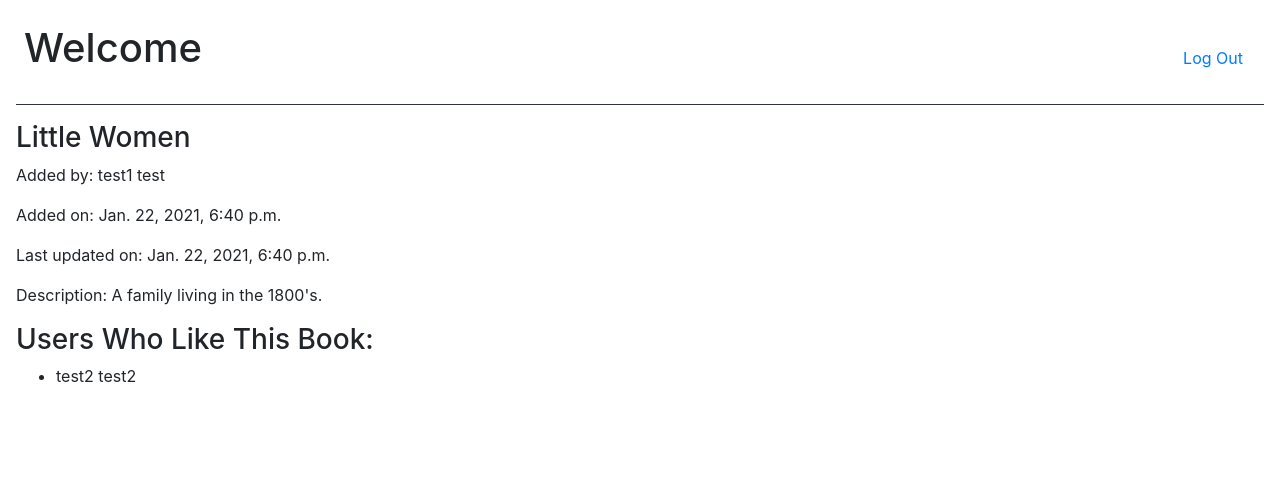
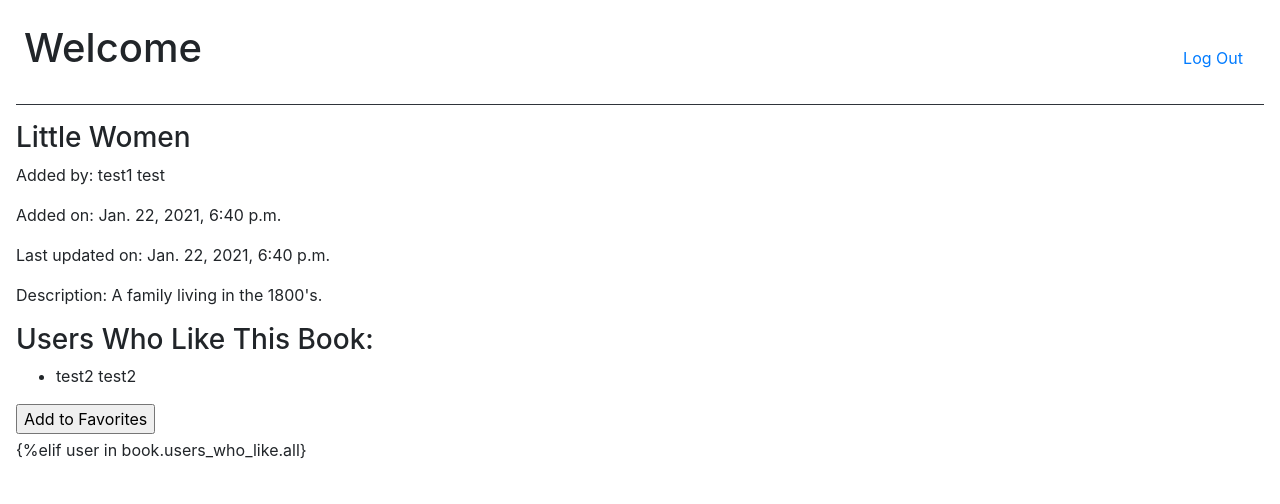
Before and after one commit to JennyWauer/favorite_books, a Django app: template favorites/templates/book_details.html in a window 1280 px wide. Shown: the top 504 px of the page. Run offline with Django 3.2, Linux system fonts and the light colour scheme; the template is opened without the code that fills it: values that come from a table or form of the project are taken from there, others are empty; data comes from the database, SQL or seed files in the repository; both versions use the stored data as it was after the commit; some libraries are stand-ins or nearby versions.

Commit message:
add form for add favorites

```diff
--- a/favorites/templates/book_details.html
+++ b/favorites/templates/book_details.html
@@ -52,7 +52,14 @@
         <li>{{ liked_user.first_name }} {{ liked_user.last_name }}</li>
     </ul>
     {% endfor %}
-
-
+    {% if not user in book.users_who_like.all %}
+    <form class="mt-0 mb-1" action="/add_favorite" method="POST">
+        {% csrf_token %}
+        <input type="hidden" name="book_id" value="{{ book.id }}">
+        <input type="hidden" name="user_id" value="{{ user.id }}">
+        <input type="submit" name="add_fav" value="Add to Favorites">
+    </form>
+    {%elif user in book.users_who_like.all}
+    {% endif %}
 </body>
 </html>
```
Also changed, not shown: db.sqlite3.
